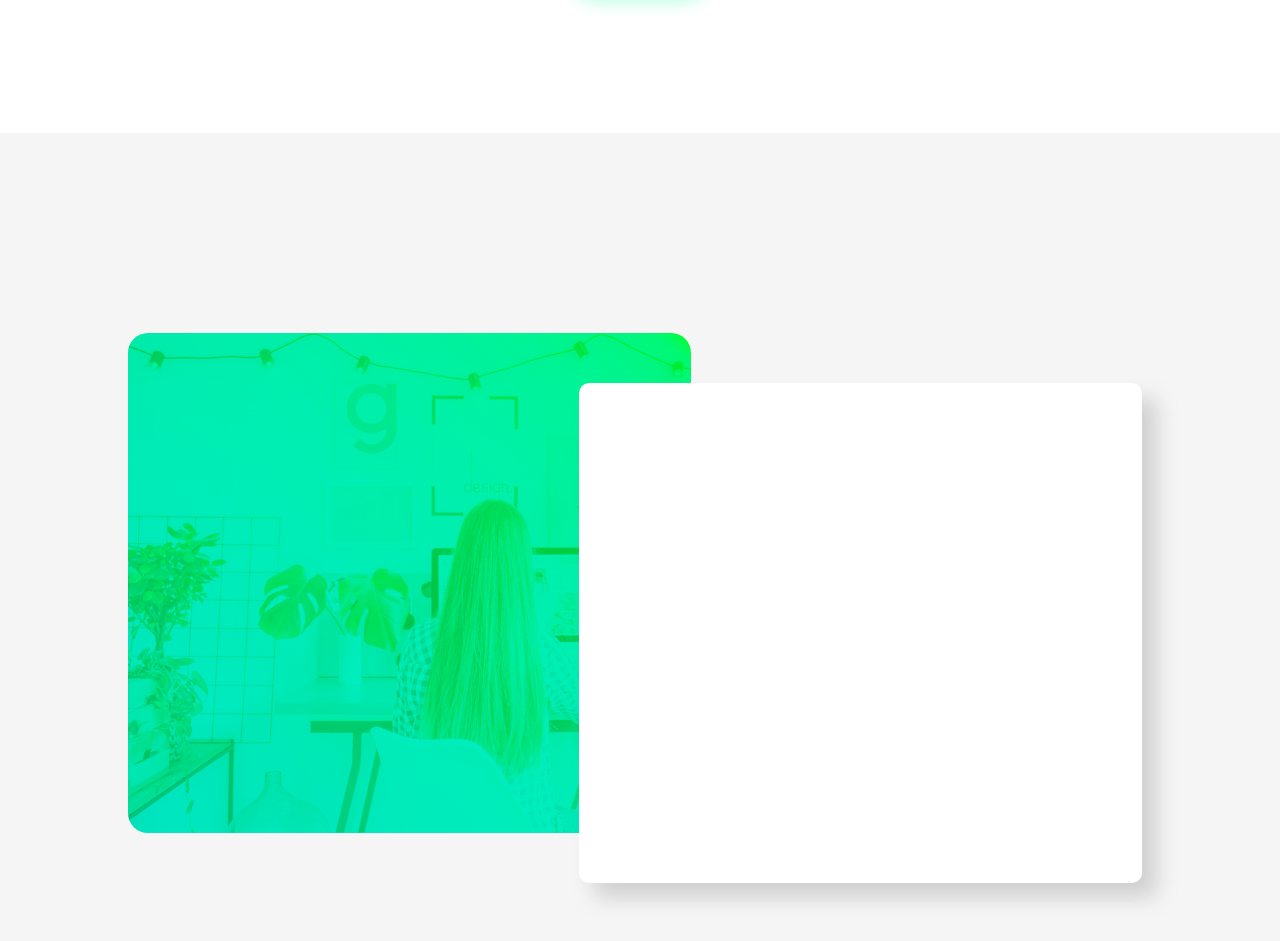
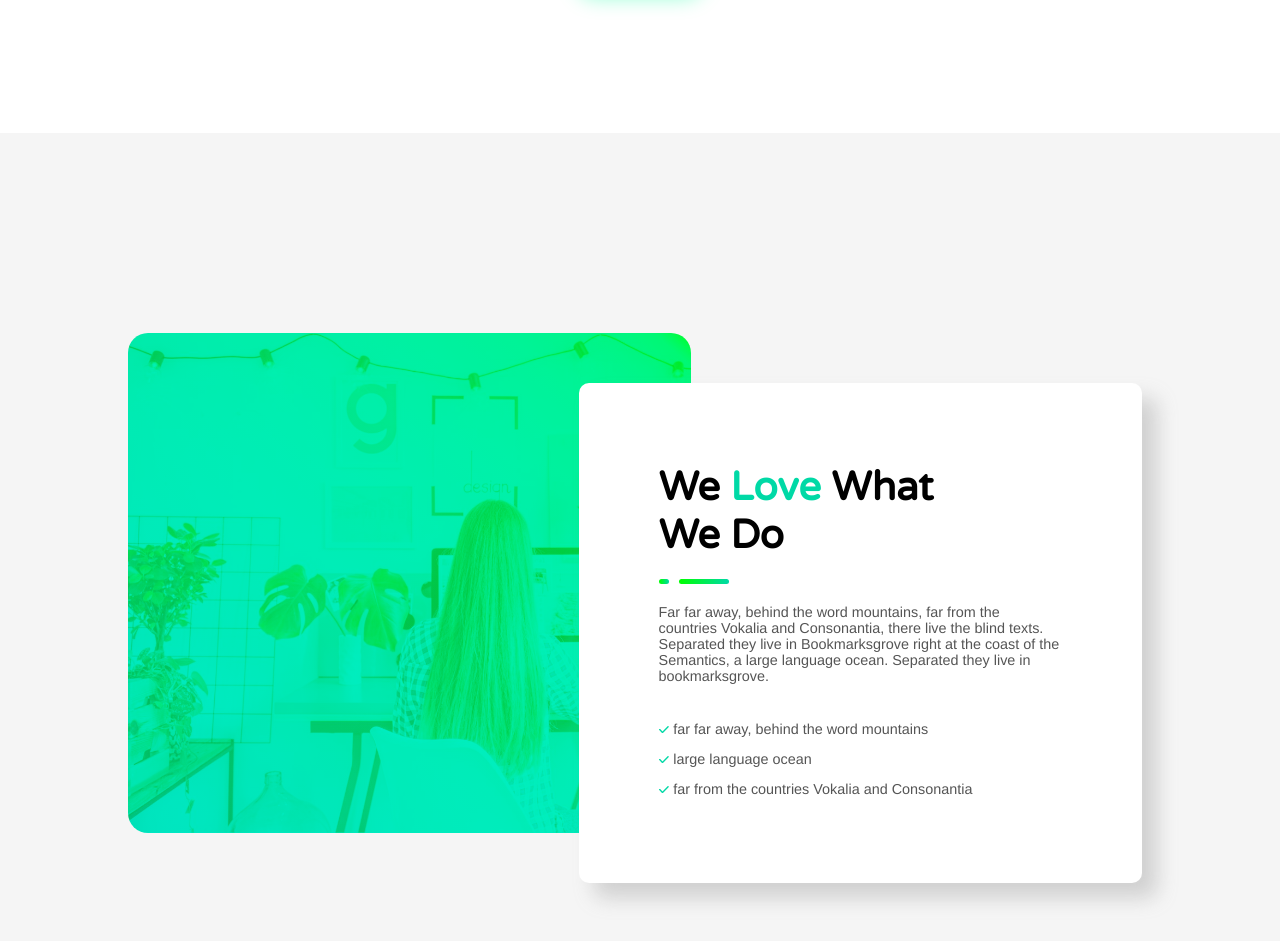
Before and after one commit to mecarm/proj-html-vuejs, a Vue app: page / in a window 1280 px wide. Shown: the part 3880-4821 px from the top of the page. Built offline with nearby package versions, Linux system fonts and the light colour scheme.

Commit message:
Agg corpo al quadrato destro : FourthSection

```diff
--- a/src/components/FourthSection.vue
+++ b/src/components/FourthSection.vue
@@ -2,7 +2,25 @@
     <section>
         <div class="img-container">
             <div class="img-1">
-                <div class="img-absolute"></div>
+                <div class="img-absolute">
+                    <div class="text-container">
+                        <h1>We <span>Love</span> What <br>We Do</h1>
+                        <div class="line">
+                            <div></div>
+                            <div></div>
+                        </div>
+                        <p>
+                            Far far away, behind the word mountains, far from the countries Vokalia and Consonantia,
+                            there live the blind texts. Separated they live in Bookmarksgrove right at the coast of the
+                            Semantics, a large language ocean. Separated they live in bookmarksgrove.
+                        </p>
+                        <ul>
+                            <li><font-awesome-icon icon="fa-solid fa-check" class="icon"/>far far away, behind the word mountains</li>
+                            <li><font-awesome-icon icon="fa-solid fa-check" class="icon"/>large language ocean</li>
+                            <li><font-awesome-icon icon="fa-solid fa-check" class="icon"/>far from the countries Vokalia and Consonantia</li>
+                        </ul>
+                    </div>
+                </div>
             </div>
         </div>
     </section>
@@ -35,7 +53,7 @@ section{
             background-blend-mode: soft-light;
             position: relative;
 
-            .img-absolute{
+            .img-absolute {
                     width: 100%;
                     height: 500px;
                     position: absolute;
@@ -45,6 +63,52 @@ section{
                     right: -80%;
                     box-shadow: 15px 15px 20px rgba(155, 154, 154, 0.4);
 
+                    .text-container {
+                        padding: 80px;
+
+                        h1 {
+                            font-family: 'Varela Round', sans-serif;
+                            font-size: 2.5rem;
+                        }
+
+                        span {
+                            color: $primary-brand-color;
+                        }
+
+                        p{
+                            font-size: 0.9rem;
+                            margin-bottom: 30px;
+                            color: $grey-text;
+                        }
+                        .icon{
+                            color: $primary-brand-color;
+                            margin-right: 5px;
+                            font-size: 0.7rem;
+                        }
+
+                        li{
+                            list-style: none;
+                            font-size: 0.9rem;
+                            color: $grey-text;
+                            line-height: 30px
+                        }
+
+                        .line {
+                            @include flex('flex');
+                            margin: 20px 0;
+
+                            div {
+
+                                &:first-child {
+                                    @include line($line: 'small')
+                                }
+
+                                &:last-child {
+                                    @include line($line: 'big')
+                                }
+                            }
+                        }
+                    }
                 }
         }
     }
--- a/src/main.js
+++ b/src/main.js
@@ -10,14 +10,14 @@ import App from './App.vue'
   import { FontAwesomeIcon } from '@fortawesome/vue-fontawesome'
 
   /* import specific icons */
-  import { faUserSecret as faUserSecretSolid, faPhone as faPhoneSolid, faMagnifyingGlass, faGaugeHigh, faCloud, faTabletScreenButton, faStopwatch } from '@fortawesome/free-solid-svg-icons'
+  import { faUserSecret as faUserSecretSolid, faPhone as faPhoneSolid, faMagnifyingGlass, faGaugeHigh, faCloud, faTabletScreenButton, faStopwatch, faCheck } from '@fortawesome/free-solid-svg-icons'
   /*Import icone regular */
   // import { faFaceSmile } from '@fortawesome/free-regular-svg-icons'
 
   /* IMPORT BRAND ICON */
    import { faFacebookF, faTwitter, faPinterestP } from '@fortawesome/free-brands-svg-icons'
   /* add icons to the library */
-  library.add(faUserSecretSolid,faPhoneSolid, faFacebookF, faTwitter, faPinterestP, faMagnifyingGlass, faGaugeHigh, faCloud, faTabletScreenButton, faStopwatch)
+  library.add(faUserSecretSolid,faPhoneSolid, faFacebookF, faTwitter, faPinterestP, faMagnifyingGlass, faGaugeHigh, faCloud, faTabletScreenButton, faStopwatch, faCheck)
 
   /* add font awesome icon component */
   Vue.component('font-awesome-icon', FontAwesomeIcon)
--- a/src/style/style.scss
+++ b/src/style/style.scss
@@ -1,6 +1,7 @@
 /* Variabili colori */
 $primary-brand-color: #00D9A6;
 $bg-soft-grey: #F5F5F5;
+$grey-text: #555555;
 $primary-brand-gradient: linear-gradient(90deg, rgb(0, 255, 0), #00D9A6);
 $primary-image-gradient: linear-gradient(to top right, rgb(0, 255, 0), 10%, #00D9A6);
 $secondary-image-gradient: linear-gradient(to bottom left, rgb(0, 255, 0), 10%, #00D9A6);
```
Lines whose indentation alone changed are shown as unchanged.
